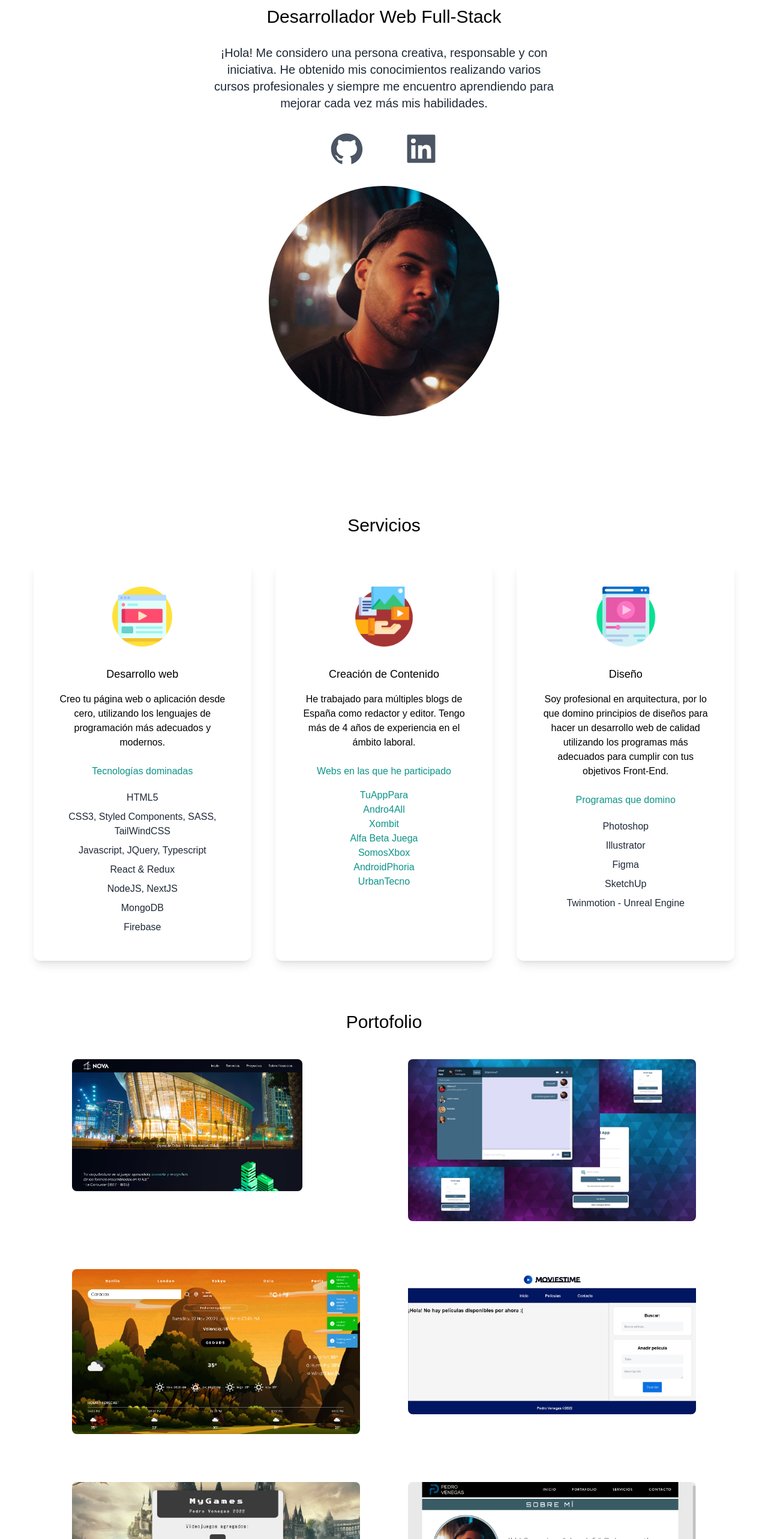
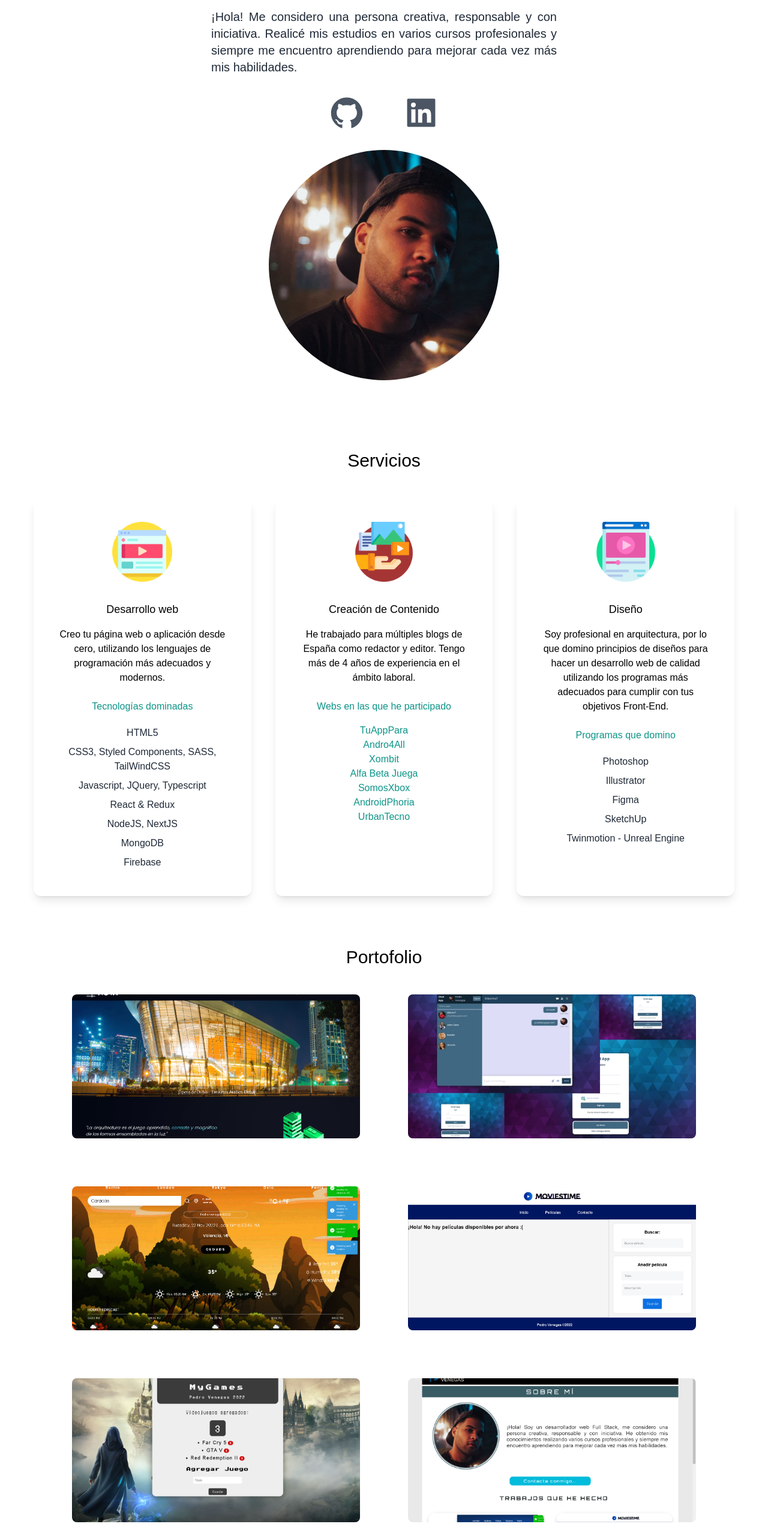
Before and after one commit to pvenegas30/portafolio-pedro-venegas-act, a Next.js app: page / in a window 1280 px wide. Shown: the part 234-2800 px from the top of the page at 60% size. Built offline with nearby package versions, Linux system fonts and the light colour scheme.

Commit message:
Portafolio 1.6

```diff
--- a/pages/components/Inicio.jsx
+++ b/pages/components/Inicio.jsx
@@ -6,18 +6,19 @@ import { AiFillGithub, AiFillLinkedin } from "react-icons/ai";
 export const Inicio = () => {
   return (
     <div>
-      <div className='text-center p-10 py-40 md:px-10 lg:px-20'>
-        <h2 className='text-5xl py-2 text-teal-600 font-medium dark:text-teal-400 md:text-6xl'>
+      <div className='text-center p-14 py-28 md:px-10 lg:px-20'>
+        <h2 className='text-4xl py-2 text-teal-600 font-medium dark:text-teal-400 md:text-5xl ml:text-6xl'>
           Pedro Venegas
         </h2>
-        <h3 className='text-2xl py-2 dark:text-white md:text-3xl'>
-          Desarrollador Web Full-Stack
+        <h3 className='text-2xl py-2 font-semibold dark:text-white md:text-3xl'>
+          Desarrollador Web
+          Full-Stack
         </h3>
-        <p className='text-md py-5 leading-8 text-gray-800 dark:text-gray-200 max-w-xl mx-auto md:text-xl'>
+        <p className='text-justify text-lg py-5 leading-8 text-gray-800 dark:text-gray-200 max-w-xl mx-auto md:text-xl '>
           ¡Hola! Me considero una persona creativa, responsable y con
-          iniciativa. He obtenido mis conocimientos realizando varios cursos
-          profesionales y siempre me encuentro aprendiendo para mejorar cada vez
-          más mis habilidades.
+          iniciativa. Realicé mis estudios en varios cursos profesionales y
+          siempre me encuentro aprendiendo para mejorar cada vez más mis
+          habilidades.
         </p>
         <div className='text-6xl flex justify-center gap-16 py-3 text-gray-600 dark:text-gray-400'>
           <AiFillGithub />
--- a/pages/components/NavBar.jsx
+++ b/pages/components/NavBar.jsx
@@ -8,11 +8,12 @@ export const NavBar = ({ setDarkMode, darkMode }) => {
   return (
     <nav
       id='nav'
-      className='fixed w-full bg-white py-3 px-5 mb-12 flex justify-between dark:text-white dark:bg-black'
+      className='fixed w-full bg-white py-3 px-5 mb-3 flex justify-between dark:text-white dark:bg-black'
     >
       <Image
         src={logo}
         alt='logo'
+        title='Pedro Venegas'
         className='w-12 h-12 object-cover md:ml-10'
       />
       <p className='text-black'>PEDRO VENEGAS</p>
--- a/pages/components/Portafolio.jsx
+++ b/pages/components/Portafolio.jsx
@@ -19,54 +19,42 @@ export const Portafolio = () => {
         <div className='flex flex-col gap-10 p-10 md:gap-20 lg:flex-row lg:flex-wrap'>
           <div className='basis-1/3 flex-1 '>
             <Image
-              className='rounded-lg object-cover'
-              width={"80%"}
-              height={"100%"}
+              className='rounded-lg object-cover w-full h-52 md:h-60'
               src={web1}
               alt='web'
             />
           </div>
           <div className='basis-1/3 flex-1'>
             <Image
-              className='rounded-lg object-cover'
-              width={"100%"}
-              height={"100%"}
+              className='rounded-lg object-cover w-full h-52 md:h-60'
               src={web2}
               alt='web'
             />
           </div>
           <div className='basis-1/3 flex-1'>
             <Image
-              className='rounded-lg object-cover'
-              width={"100%"}
-              height={"100%"}
+              className='rounded-lg object-cover w-full h-52 md:h-60'
               src={web3}
               alt='web'
             />
           </div>
           <div className='basis-1/3 flex-1'>
             <Image
-              className='rounded-lg object-cover'
-              width={"100%"}
-              height={"100%"}
+              className='rounded-lg object-cover w-full h-52 md:h-60'
               src={web4}
               alt='web'
             />
           </div>
           <div className='basis-1/3 flex-1'>
             <Image
-              className='rounded-lg object-cover'
-              width={"100%"}
-              height={"100%"}
+              className='rounded-lg object-cover w-full h-52 md:h-60'
               src={web5}
               alt='web'
             />
           </div>
           <div className='basis-1/3 flex-1'>
             <Image
-              className='rounded-lg object-cover'
-              width={"100%"}
-              height={"100%"}
+              className='rounded-lg object-cover w-full h-52 md:h-60'
               src={web6}
               alt='web'
             />
```
